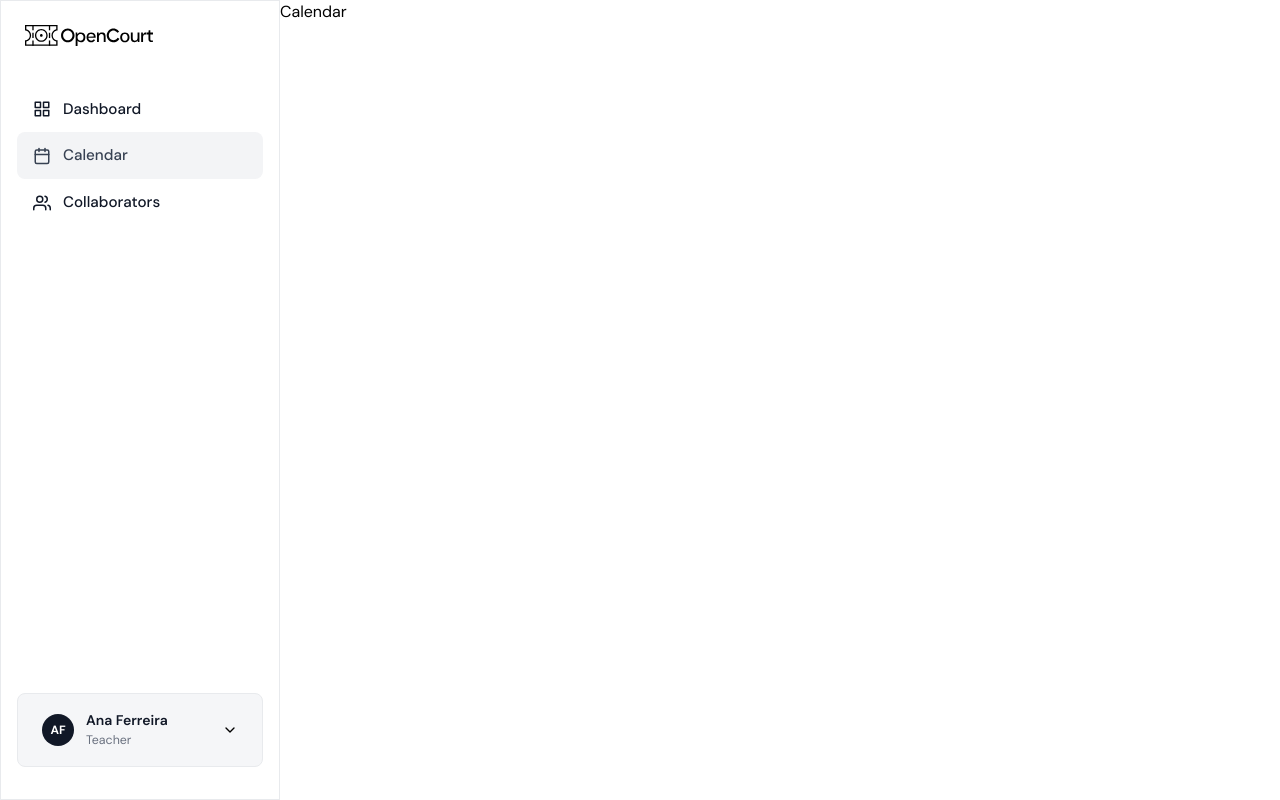
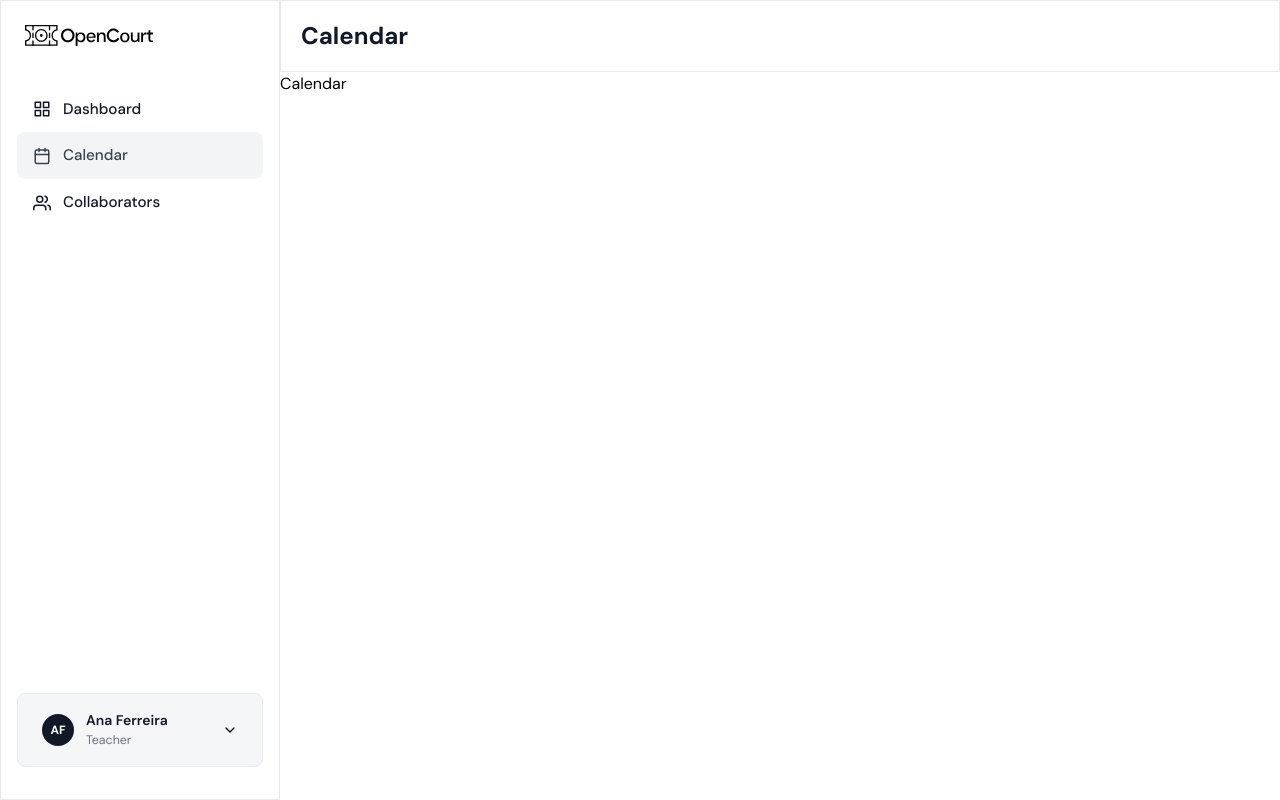
Before and after one commit to OpenCourtApp/OpenCourtApp-Web, a Next.js app: page /calendar in a window 1280 px wide. Built offline with nearby package versions, Linux system fonts and the light colour scheme.

Commit message:
w.i.p - Implementação do Header completo

```diff
--- a/src/app/(app)/calendar/calendar.module.css
+++ b/src/app/(app)/calendar/calendar.module.css
@@ -3,3 +3,9 @@
     height: 100vh;
     width: 100vw;
 }
+
+.main {
+    display: flex;
+    flex: 1;
+    flex-direction: column;
+}
--- a/src/app/(app)/calendar/page.js
+++ b/src/app/(app)/calendar/page.js
@@ -1,10 +1,14 @@
 import { SideBar } from "@/components/SideBar/SideBar";
+import Header from "@/components/Header/Header";
 import styles from './calendar.module.css';
 export default function CalendarPage() {
     return (
         <div className={styles.container}>
             <SideBar />
-            <h1>Calendar</h1>
+            <main className={styles.main}>
+                <Header />
+                <h1>Calendar</h1>
+            </main>
         </div>
     )
 }
--- a/src/app/(app)/collaborators/collaborators.module.css
+++ b/src/app/(app)/collaborators/collaborators.module.css
@@ -3,3 +3,9 @@
     height: 100vh;
     width: 100vw;
 }
+
+.main {
+    display: flex;
+    flex: 1;
+    flex-direction: column;
+}
--- a/src/app/(app)/collaborators/page.js
+++ b/src/app/(app)/collaborators/page.js
@@ -1,10 +1,14 @@
 import { SideBar } from "@/components/SideBar/SideBar";
+import Header from "@/components/Header/Header";
 import styles from './collaborators.module.css';
 export default function CollaboratorsPage() {
     return (
         <div className={styles.container}>
             <SideBar />
-            <h1>Collaborators</h1>
+            <main className={styles.main}>
+                <Header />
+                <h1>Collaborators</h1>
+            </main>
         </div>
     )
 }
--- a/src/app/(app)/dashboard/dashboard.module.css
+++ b/src/app/(app)/dashboard/dashboard.module.css
@@ -3,3 +3,9 @@
     height: 100vh;
     width: 100vw;
 }
+
+.main {
+    display: flex;
+    flex: 1;
+    flex-direction: column;
+}
--- a/src/app/(app)/dashboard/page.js
+++ b/src/app/(app)/dashboard/page.js
@@ -1,10 +1,14 @@
 import { SideBar } from "@/components/SideBar/SideBar";
+import Header from "@/components/Header/Header";
 import styles from './dashboard.module.css';
 export default function Dashboard() {
     return (
         <div className={styles.container}>
             <SideBar />
-            <h1>Dashboard</h1>
+            <main className={styles.main}>
+                <Header />
+                <h1>Dashboard</h1>
+            </main>
         </div>
     );
 }
```
